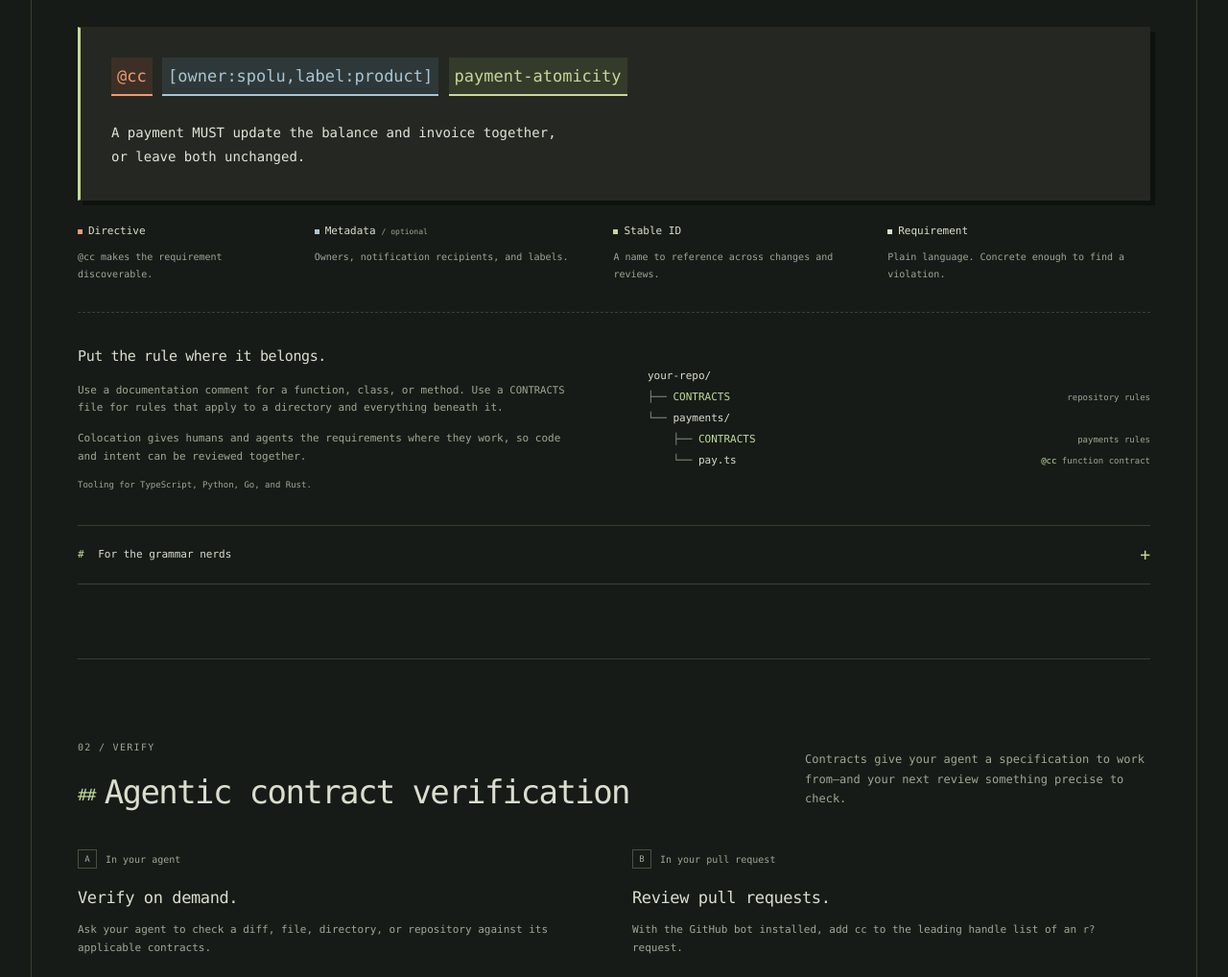
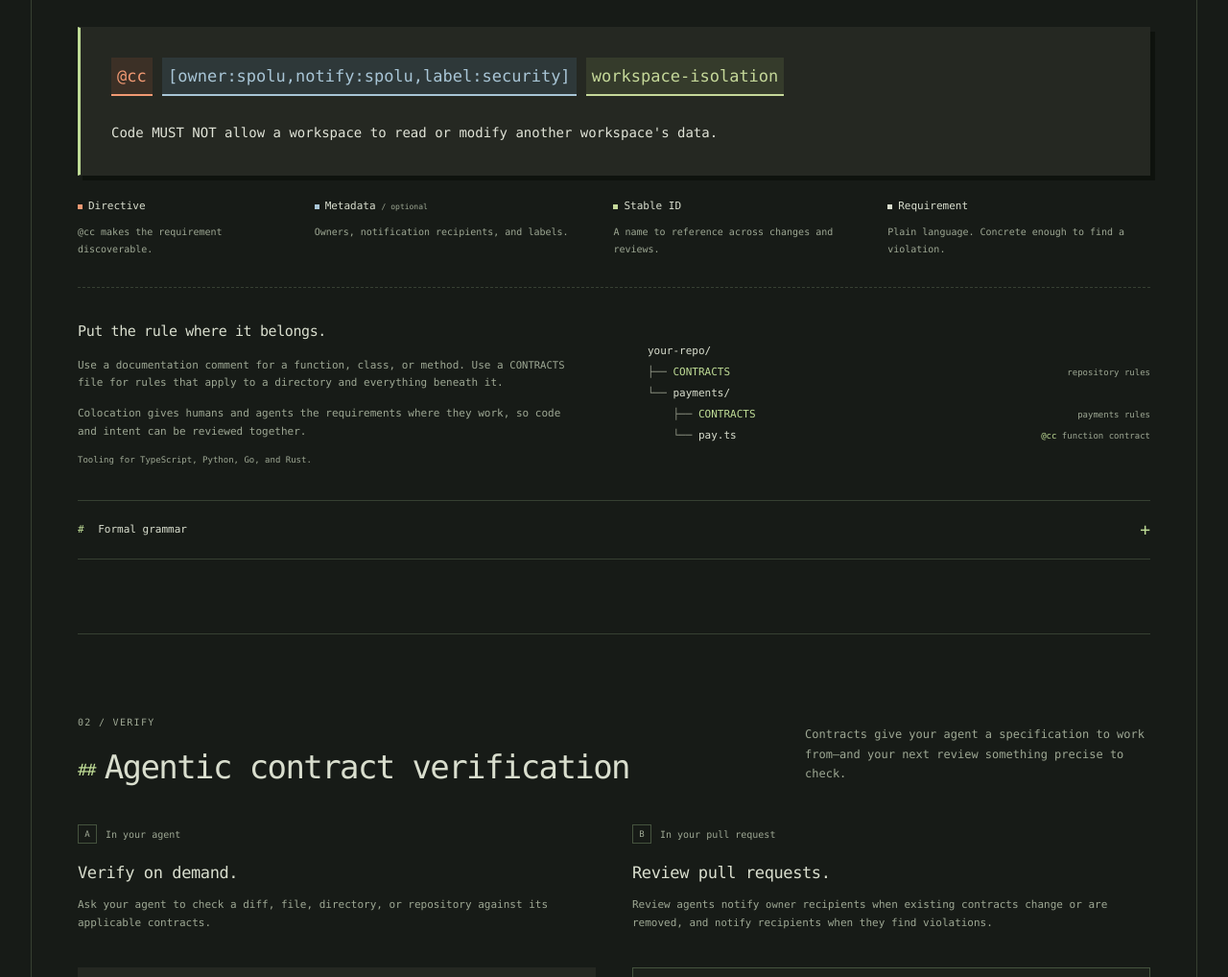
Before and after one commit to spolu/code-contracts, a plain HTML site: page docs/index.html in a window 1280 px wide. Shown: the part 1180-2198 px from the top of the page at 96% size. Drawn offline with Linux system fonts and the light colour scheme.

Commit message:
Clarify website examples and review notifications

```diff
--- a/docs/index.html
+++ b/docs/index.html
@@ -83,8 +83,8 @@
           </div>
 
           <div class="anatomy" aria-label="Structure of a code contract">
-            <div class="anatomy-line"><code><span class="anatomy-directive">@cc</span> <span class="anatomy-metadata">[owner:spolu,label:product]</span> <span class="anatomy-id">payment-atomicity</span></code></div>
-            <div class="anatomy-body">A payment MUST update the balance and invoice together,<br class="desktop-break"> or leave both unchanged.</div>
+            <div class="anatomy-line"><code><span class="anatomy-directive">@cc</span> <span class="anatomy-metadata">[owner:spolu,notify:spolu,label:security]</span> <span class="anatomy-id">workspace-isolation</span></code></div>
+            <div class="anatomy-body">Code MUST NOT allow a workspace to read or modify another workspace's data.</div>
           </div>
           <dl class="anatomy-key">
             <div><dt><span class="key-dot orange" aria-hidden="true"></span>Directive</dt><dd><code>@cc</code> makes the requirement discoverable.</dd></div>
@@ -110,7 +110,7 @@
           </div>
 
           <details class="grammar">
-            <summary><span><span class="hash" aria-hidden="true">#</span> For the grammar nerds</span><span class="disclosure-icon" aria-hidden="true">+</span></summary>
+            <summary><span><span class="hash" aria-hidden="true">#</span> Formal grammar</span><span class="disclosure-icon" aria-hidden="true">+</span></summary>
             <div class="grammar-content">
               <p>One <code>@cc</code> per documentation comment. In a <code>CONTRACTS</code> file, the next directive starts the next contract.</p>
               <pre tabindex="0" aria-label="Contract grammar in EBNF"><code>contracts_file = { contract, NL } ;
@@ -155,7 +155,7 @@ prose          = prose_line, { NL, prose_line } ;</code></pre>
             <article class="workflow">
               <div class="workflow-label"><span class="workflow-number">B</span> In your pull request</div>
               <h3>Review pull requests.</h3>
-              <p>With the GitHub bot installed, add <code>cc</code> to the leading handle list of an <code>r?</code> request.</p>
+              <p>Review agents notify <code>owner</code> recipients when existing contracts change or are removed, and <code>notify</code> recipients when they find violations.</p>
               <div class="pr-preview" aria-label="Illustrative GitHub review">
                 <div class="pr-bar"><span><span class="pr-symbol" aria-hidden="true">⑂</span> Simplify payment updates</span><span>example</span></div>
                 <div class="pr-thread">
@@ -167,7 +167,7 @@ prose          = prose_line, { NL, prose_line } ;</code></pre>
               <p class="workflow-foot">A comment review on the inspected commit. Relevant findings stay with the PR.</p>
             </article>
           </div>
-          <div class="verification-notes"><p><span aria-hidden="true">↳</span> Changed contracts notify owners. Violations notify explicit <code>notify</code> recipients.</p><a class="text-link" href="https://github.com/spolu/code-contracts/tree/main/.github/actions/contract-review">Set up the review bot <span aria-hidden="true">↗</span></a></div>
+          <div class="verification-notes"><a class="text-link" href="https://github.com/spolu/code-contracts/tree/main/.github/actions/contract-review">Set up the review bot <span aria-hidden="true">↗</span></a></div>
         </section>
 
         <section id="start" class="section start-section" aria-labelledby="start-title">
@@ -180,7 +180,7 @@ prose          = prose_line, { NL, prose_line } ;</code></pre>
           <details class="tooling">
             <summary><span>Want syntax checks and contract discovery from the CLI?</span><span class="disclosure-icon" aria-hidden="true">+</span></summary>
             <div class="tooling-content"><div class="install-heading"><span>Optional tooling</span><button class="copy-button" type="button" data-copy="tooling-command" hidden>Copy <span aria-hidden="true">⧉</span></button></div><pre tabindex="0"><code id="tooling-command">npm install --global @spolu/cc-check</code></pre><pre tabindex="0"><code>cc-check format
-cc-check list payments/pay.ts:42</code></pre><p><code>format</code> checks contract syntax and duplicate IDs. <code>list</code> discovers applicable contracts. Your agent reviews the requirements and implementation.</p></div>
+cc-check list payments/pay.ts:42</code></pre><p><code>format</code> checks contract syntax and duplicate IDs. <code>list</code> discovers applicable contracts for a declaration. Your agent reviews the requirements and implementation.</p></div>
           </details>
           <p class="copy-feedback" role="status" aria-live="polite"></p>
         </section>
```
